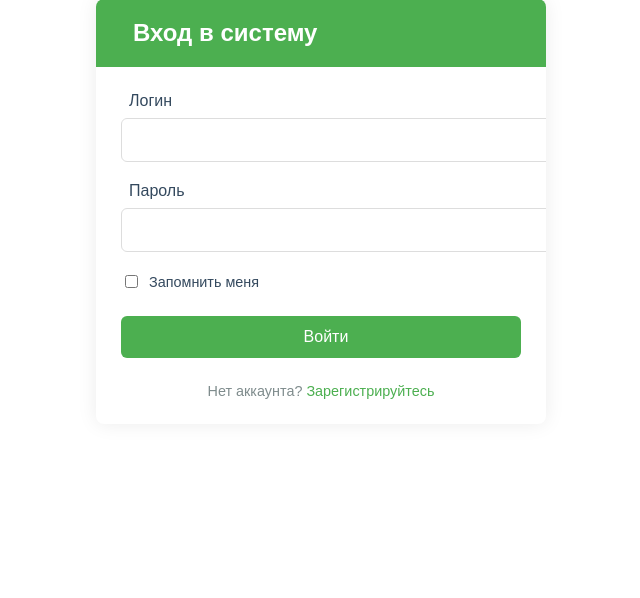
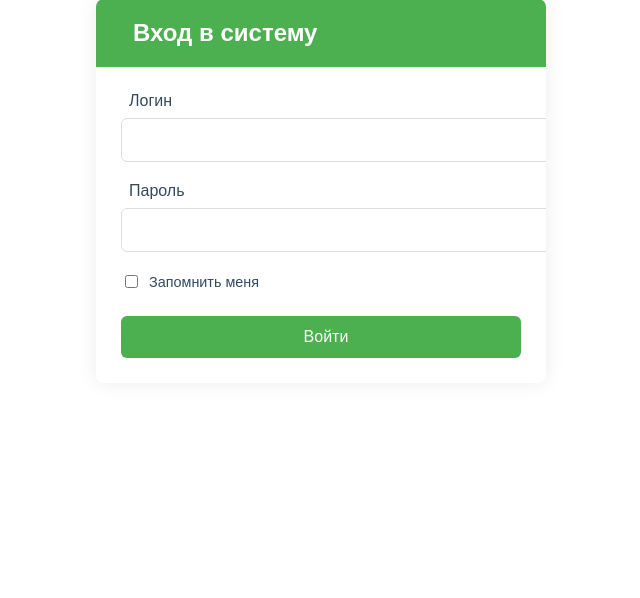
Before and after one commit to slaverchief/backend-exam, a Django app: page /authsys/signin/ in a window 1280 px wide. Shown: the part 125-723 px from the top of the page, without its empty margins (319-959 px from the left). Run offline with Django 5.2, Linux system fonts and the light colour scheme.

Commit message:
signup in siginin elimination

```diff
--- a/templates/authsys/signin.html
+++ b/templates/authsys/signin.html
@@ -51,10 +51,6 @@
                 <i class="fas fa-sign-in-alt"></i> Войти
             </button>
         </div>
-
-        <div class="auth-footer">
-            Нет аккаунта? <a href="{% url 'create_user' %}">Зарегистрируйтесь</a>
-        </div>
     </form>
 </div>
 {% endblock %}
```
